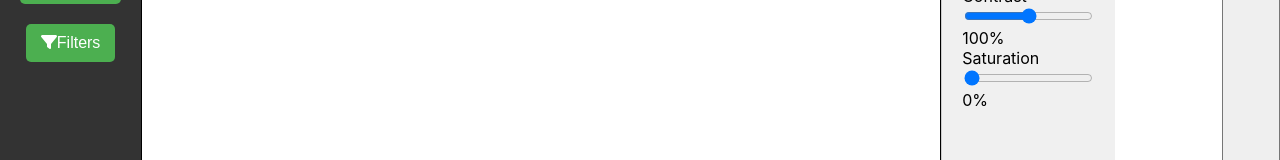
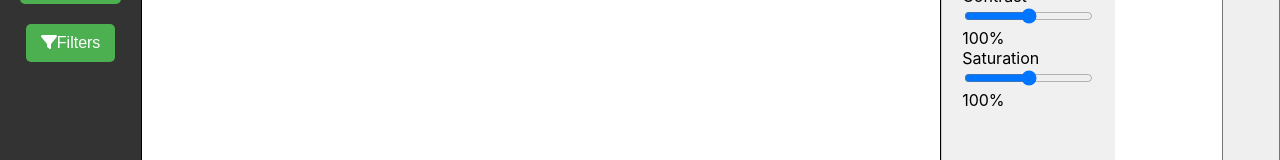
Before and after one commit to DavidTalevski/image-editor, a React (Create React App) app in the folder image-editor/: page / in a window 1280 px wide. Both pictures are taken after a click on the button "Filters". Shown: the part 176-336 px from the top of the page. Built offline with nearby package versions, Linux system fonts and the light colour scheme.

Commit message:
Added saturation

```diff
--- a/image-editor/src/App.js
+++ b/image-editor/src/App.js
@@ -48,6 +48,10 @@ function App() {
   // Reset the value back to false after the reset has been performed
   useEffect(() => {
     if (resetFilters) {
+      preferences.setPreference("contrast", 100)
+      preferences.setPreference("brightness", 100)
+      preferences.setPreference("saturation", 100)
+
       setResetFilters(false);
     }
   }, [resetFilters]);
@@ -108,6 +112,18 @@ function App() {
     await action.update(data);
   };
 
+  const handleAdjustSaturation = async (saturation) => {
+    preferences.setPreference("saturation", saturation);
+
+    const data = {
+      saturation: preferences.getPreference("saturation")
+    }
+
+    const action = actionManager.add.saturationAction(data);
+
+    await action.update(data);
+  };
+
 
   const addActionToHistory = (actionText) => {
     setHistory((prevHistory) => [...prevHistory, actionText]);
@@ -159,6 +175,7 @@ function App() {
         brightness={preferences.getPreference("brightness")}
         saturation={preferences.getPreference("saturation")}
         handleAdjustBrightness={handleAdjustBrightness}
+        handleAdjustSaturation={handleAdjustSaturation}
         handleAdjustContrast={handleAdjustContrast}
         resetFilters={resetFilters}
       />
--- a/image-editor/src/js/components/actionPanelComponent/panels/filterPanel.js
+++ b/image-editor/src/js/components/actionPanelComponent/panels/filterPanel.js
@@ -3,6 +3,7 @@ import React, { useState, useEffect } from 'react';
 const FilterPanel = ({ brightness, contrast, saturation, onAdjustBrightness, onAdjustContrast, onAdjustSaturation, resetFilters }) => {
     const [brightnessValue, setBrightnessValue] = useState(brightness ?? 100);
     const [contrastValue, setContrastValue] = useState(contrast ?? 100);
+    const [saturationValue, setSaturationValue] = useState(saturation ?? 100);
 
     useEffect(() => {
         // Check if the resetFilters prop has changed
@@ -10,6 +11,7 @@ const FilterPanel = ({ brightness, contrast, saturation, onAdjustBrightness, onA
             // Reset values to their default numbers (you may need to adjust these)
             setBrightnessValue(100);
             setContrastValue(100);
+            setSaturationValue(100);
 
             // Call the provided callbacks to reset the values in the parent component
             // onAdjustBrightness(100);
@@ -64,10 +66,14 @@ const FilterPanel = ({ brightness, contrast, saturation, onAdjustBrightness, onA
                     type="range"
                     min="0"
                     max="200"
-                    value={saturation}
-                    onChange={(e) => onAdjustSaturation(Number(e.target.value))}
+                    value={saturationValue}
+                    onChange={(e) => {
+                        const val = Number(e.target.value);
+                        setSaturationValue(val);
+                        onAdjustSaturation(val);
+                    }}
                 />
-                <span>{saturation}%</span>
+                <span>{saturationValue}%</span>
             </div>
         </div>
     );
--- a/image-editor/src/js/core/action/actionFactory.js
+++ b/image-editor/src/js/core/action/actionFactory.js
@@ -2,6 +2,7 @@ import ActionManager from "./actionManager";
 import BrightnessAction from "./actions/brightnessAction/brightnessAction";
 import ContrastAction from "./actions/contrastAction/contrastAction";
 import LoadAction from "./actions/loadAction/loadAction";
+import SaturationAction from "./actions/saturationAction/saturationAction";
 
 export default class ActionFactory {
 
@@ -21,7 +22,7 @@ export default class ActionFactory {
     }
 
     /**
-     * @param {import("./actions/brightnessAction/brightnessActionData").brightnessActionData} data
+     * @param {import("./actions/brightnessAction/brightnessActionData").BrightnessActionData} data
      * @returns {BrightnessAction}
      */
     brightnessAction(data) {
@@ -34,6 +35,14 @@ export default class ActionFactory {
      */
     contrastAction(data) {
         return this.createAction(ContrastAction, data)
+    }
+
+    /**
+     * @param {import("./actions/saturationAction/saturationActionData").SaturationActionData} data
+     * @returns {SaturationAction}
+     */
+    saturationAction(data) {
+        return this.createAction(SaturationAction, data);
     }
 
     /**
--- a/image-editor/src/js/core/action/actions/brightnessAction/brightnessActionData.js
+++ b/image-editor/src/js/core/action/actions/brightnessAction/brightnessActionData.js
@@ -1,5 +1,5 @@
 /**
- * @typedef brightnessActionData
+ * @typedef BrightnessActionData
  * @property {number} brightness
  */
 
--- /dev/null
+++ b/image-editor/src/js/core/action/actions/saturationAction/saturationAction.js
@@ -0,0 +1,51 @@
+import Action from "../action";
+import ActionType from "../../../enum/actionType.enum";
+import CanvasController from "../../../canvas/canvasController";
+import { ImageLoader } from "../../../loader/imageLoader";
+
+/**
+ * @typedef {import("./saturationActionData").SaturationActionData} SaturationActionConfig
+ */
+
+export default class SaturationAction extends Action {
+    /**
+     * @type {SaturationActionConfig}
+     */
+    data;
+
+    type = ActionType.SATURATION;
+
+    /**
+     * @param {CanvasController} canvas
+     * @param {SaturationActionConfig} data
+     */
+    constructor(canvas, data) {
+        super(canvas, data);
+
+        this.loader = new ImageLoader();
+        this.isLoading = false;
+    }
+
+    async execute() {
+        super.execute();
+
+        if (this.isLoading) return;
+
+        if (!this.image) {
+            this.isLoading = true;
+            this.image = await this.loader.loadFromUrl(this.canvas.getSaveData());
+        }
+
+        this.isLoading = false;
+
+        this.canvas.drawImage(this.image);
+        this.canvas.setSaturation(this.data.saturation);
+    }
+
+    destroy() {
+        this.loader = null;
+        this.image = null;
+
+        super.destroy();
+    }
+}
--- /dev/null
+++ b/image-editor/src/js/core/action/actions/saturationAction/saturationActionData.js
@@ -0,0 +1,6 @@
+/**
+ * @typedef SaturationActionData
+ * @property {number} saturation
+ */
+
+export default {};
--- a/image-editor/src/js/core/canvas/canvasController.js
+++ b/image-editor/src/js/core/canvas/canvasController.js
@@ -51,6 +51,14 @@ export default class CanvasController {
         this.applyFilters();
     }
 
+    /**
+     * @param {saturation} brightness
+     */
+    setSaturation(saturation) {
+        this.filter.addOrUpdateFilter("saturate", saturation);
+        this.applyFilters();
+    }
+
     applyFilters() {
         this.context.filter = this.filter.getFilters();
         this.redraw();
--- a/image-editor/src/js/core/enum/actionType.enum.js
+++ b/image-editor/src/js/core/enum/actionType.enum.js
@@ -3,6 +3,7 @@ const ActionType = Object.freeze({
     LOAD: 0,
     BRIGHTNESS: 1,
     CONTRAST: 2,
+    SATURATION: 3,
 })
 
 export default ActionType;
--- a/image-editor/src/js/core/storage/storedUserPreferences.js
+++ b/image-editor/src/js/core/storage/storedUserPreferences.js
@@ -6,7 +6,7 @@ export const StoredUserPreferences = {
     imageQuality: 1,
     brightness: 100,
     contrast: 100,
-    saturation: 0,
+    saturation: 100,
     /**
      * @type {import("../snapshots/snapshot").Snapshot[]}
      */
```
